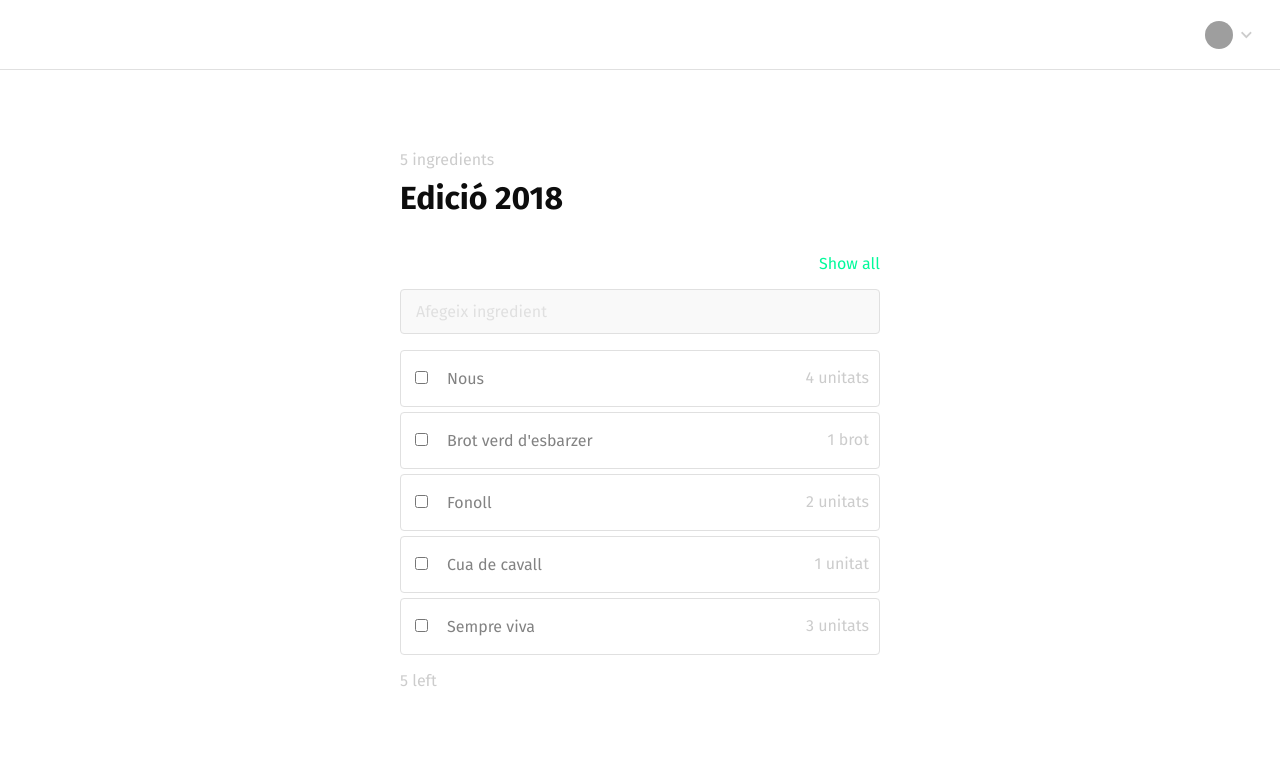
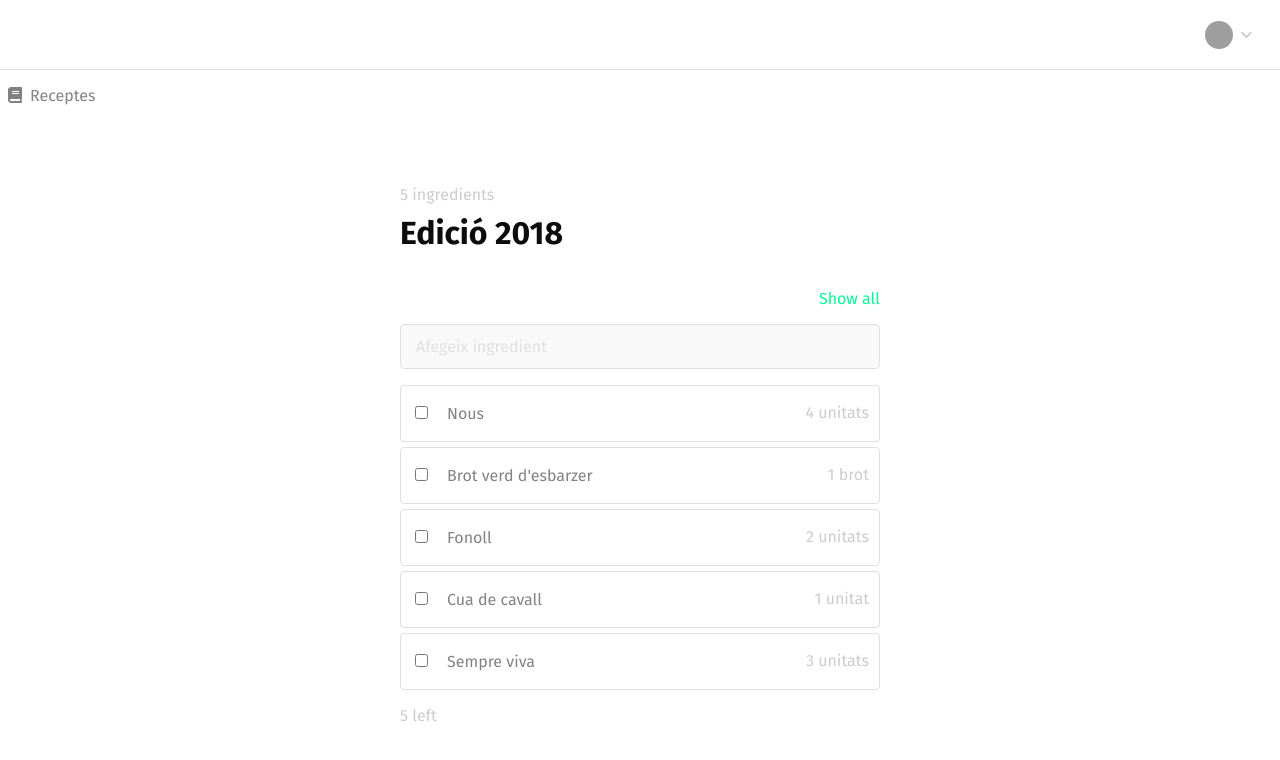
Before and after one commit to sauloperez/ratafiapp, a React (Create React App) app: page / in a window 1280 px wide. Shown: the top 760 px of the page. Built offline with nearby package versions, Linux system fonts and the light colour scheme; grey boxes are pictures that could not be loaded.

Commit message:
Add first iteration of Sidebar

```diff
--- a/src/App.jsx
+++ b/src/App.jsx
@@ -6,6 +6,7 @@ import ListItemsToggler from './Toggle';
 import IngredientListHeader from './ListHeader';
 import ListItemsCounter from './ListItemsCounter';
 import Navbar from './Navbar';
+import Sidebar from './Sidebar';
 
 import './App.css';
 
@@ -72,6 +73,7 @@ class App extends React.Component {
     return (
       <div>
         <Navbar />
+        <Sidebar />
         <div className="IngredientsContainer">
           <IngredientListHeader
             listName={listName}
--- /dev/null
+++ b/src/Pane.jsx
@@ -0,0 +1,13 @@
+import React from 'react';
+
+function Pane(props) {
+  return (
+    <div
+      className="Pane"
+      style={{ width: props.width }}>
+      {props.children}
+    </div>
+  );
+}
+
+export default Pane;
--- /dev/null
+++ b/src/Sidebar.jsx
@@ -0,0 +1,29 @@
+import React from 'react';
+
+import Icon from './Icon';
+import Pane from './Pane';
+
+function Sidebar(props) {
+  const items = [
+    { id: 1, name: 'Receptes' }
+  ];
+
+  function SidebarItem(props) {
+    return (
+      <li>
+        <Icon icon="book" />
+        {props.item.name}
+      </li>
+    );
+  }
+
+  return (
+    <Pane width="240px">
+      <ul>
+        {items.map((item) => <SidebarItem key={item.id} item={item} />)}
+      </ul>
+    </Pane>
+  );
+}
+
+export default Sidebar;
--- a/src/index.js
+++ b/src/index.js
@@ -4,11 +4,11 @@ import ReactDOM from 'react-dom';
 import './index.css';
 
 import { library } from '@fortawesome/fontawesome-svg-core';
-import { faPencilAlt, faChevronDown } from '@fortawesome/free-solid-svg-icons';
+import { faPencilAlt, faChevronDown, faBook } from '@fortawesome/free-solid-svg-icons';
 
 import App from './App';
 
-library.add(faPencilAlt, faChevronDown);
+library.add(faPencilAlt, faChevronDown, faBook);
 
 // ========================================
 
```
Also changed, not shown: src/Navbar.css (+5 -6 lines).
